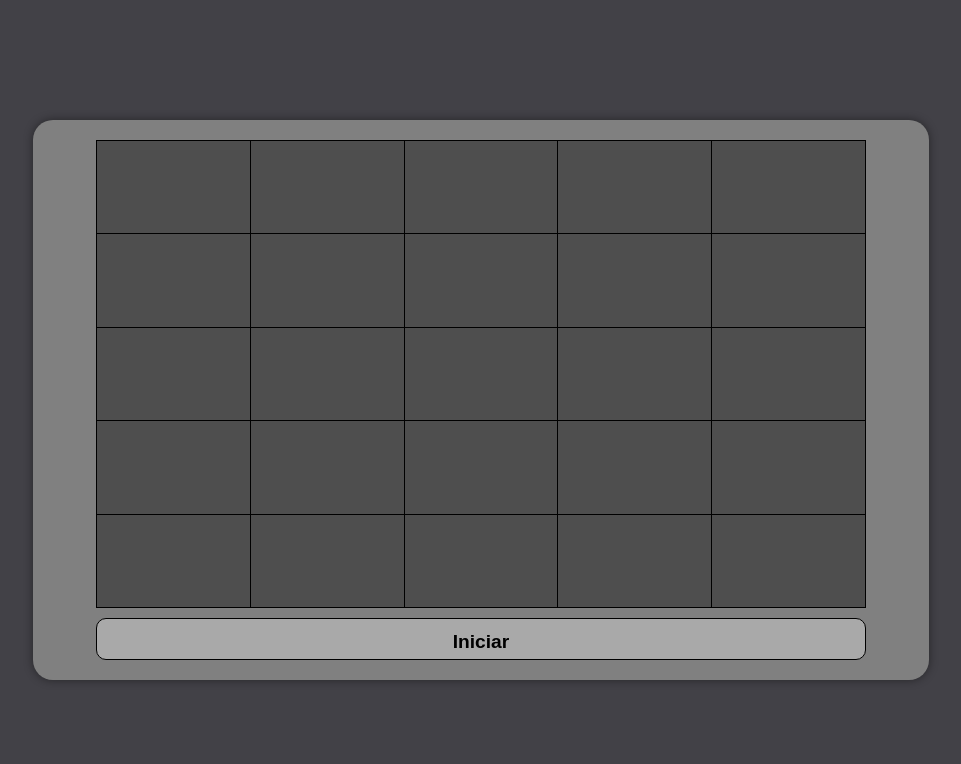
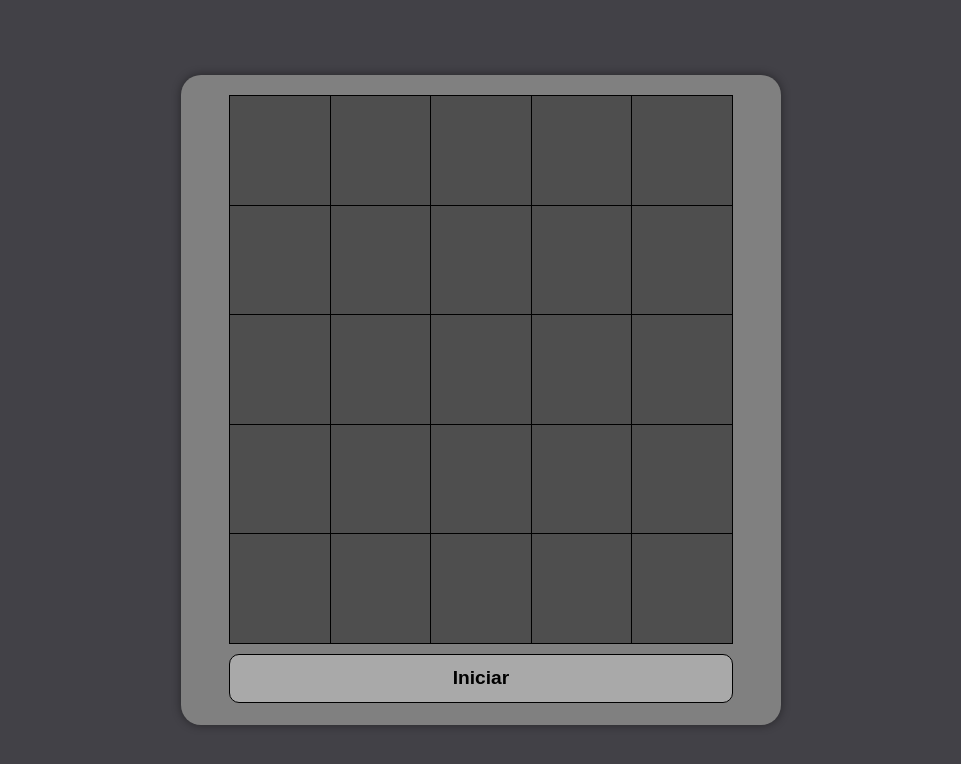
Before and after one commit to AndreKvlh/lights-out, a plain HTML site: page index.html in a window 1280 px wide. Shown: the whole page, without its empty margins (159-1120 px from the left). Drawn offline with Linux system fonts and the light colour scheme.

Commit message:
Correção do tamanho pra telas maiores

```diff
--- a/estilos/style.css
+++ b/estilos/style.css
@@ -19,8 +19,8 @@ main {
     top: 50%;
     left: 50%;
     background-color: gray;
-    width: 70vw;
-    height: 70vh;
+    width: 600px;
+    height: 650px;
     padding: 20px;
     border-radius: 20px;
     box-shadow: 0 0 10px rgba(0, 0, 0, 0.438);
```
